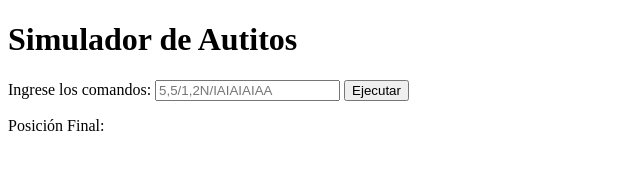
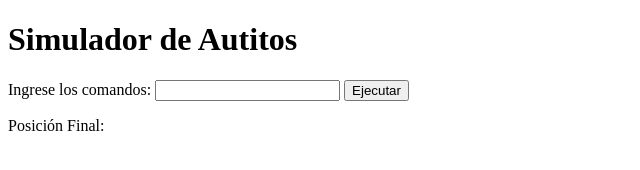
Before and after one commit to Focus0Wizard/CollabTDDP1, a website: page index.html in a window 1280 px wide. Shown: the full height of the page, 0-640 px from the left. Drawn offline with Linux system fonts and the light colour scheme.

Commit message:
remove placeholder

```diff
--- a/index.html
+++ b/index.html
@@ -9,11 +9,11 @@
     <h1>Simulador de Autitos</h1>
 
     <label for="commandInput">Ingrese los comandos:</label>
-    <input type="text" id="commandInput" placeholder="5,5/1,2N/IAIAIAIAA">
+    <input type="text" id="commandInput">
     <button id="executeButton">Ejecutar</button>
 
     <p id="output">Posición Final: </p>
 
-    <!-- <script type="module" src="./src/simulator.js"></script> -->
+    <script type="module" src="./src/simulator.js"></script>
 </body>
 </html>
```
